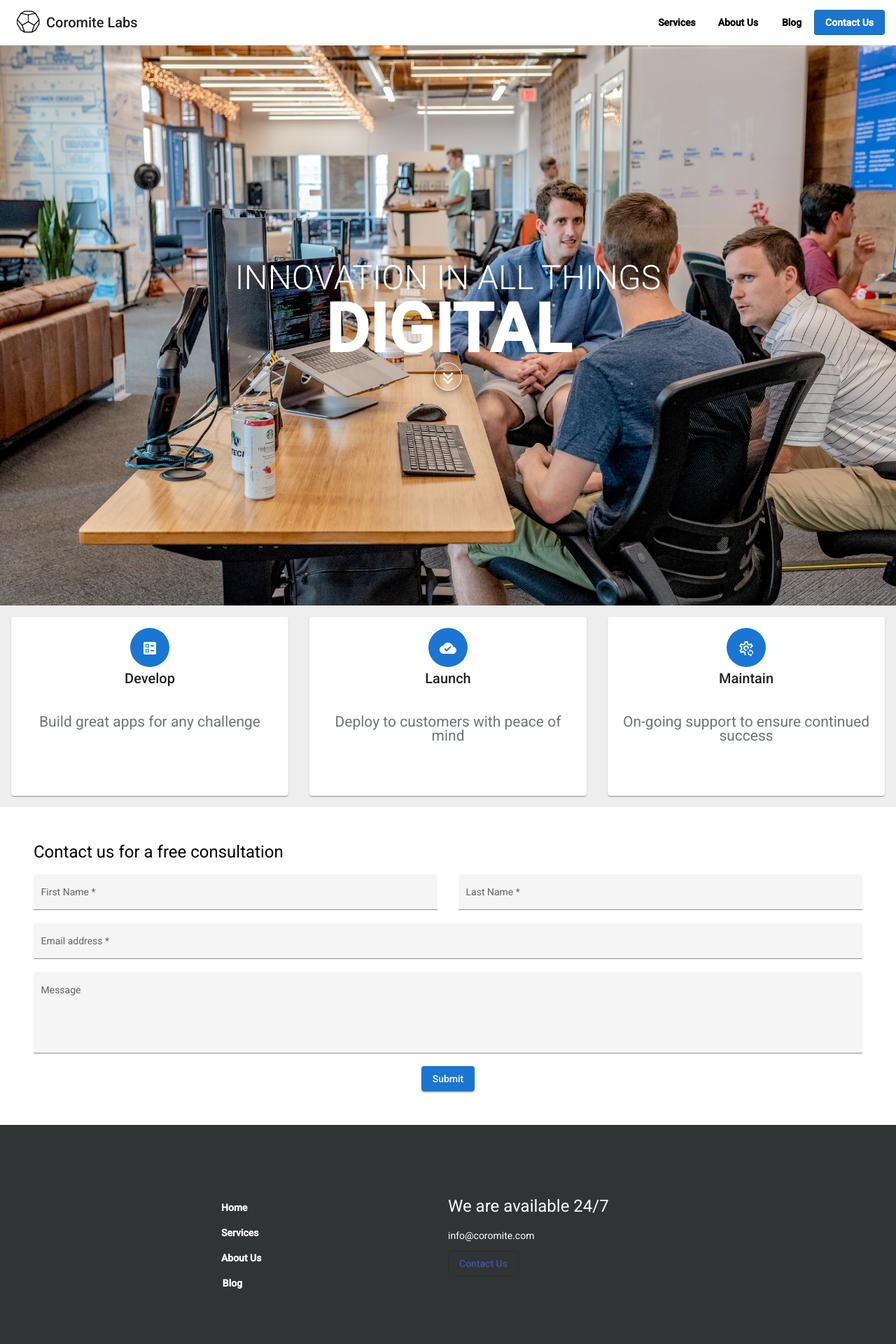
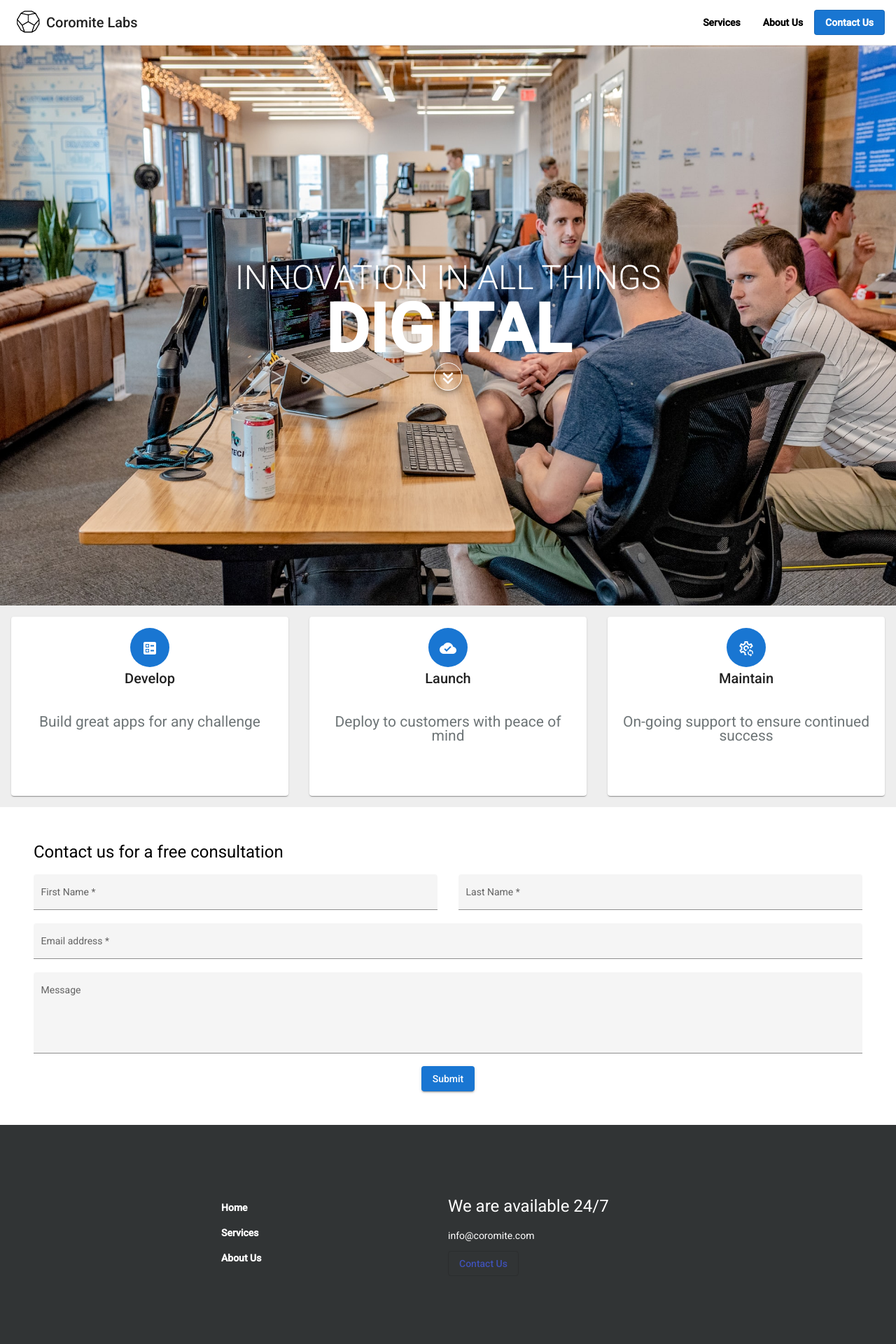
Before and after one commit to javier-munster/coromite-homepage, an Angular app: page / in a window 1280 px wide. Shown: the top 1920 px of the page at 70% size. Built offline with nearby package versions, Linux system fonts and the light colour scheme.

Commit message:
chg: commented out blog

```diff
--- a/src/app/components/footer/footer.component.html
+++ b/src/app/components/footer/footer.component.html
@@ -11,9 +11,9 @@
                 <div fxLayout="row">
                     <a mat-button routerLink="/about" tabindex="2" href="/about">About Us</a>
                 </div>
-                <div fxLayout="row">
+                <!-- <div fxLayout="row">
                     <a mat-button routerLink="/blog" tabindex="3" href="/">Blog</a>
-                </div>
+                </div> -->
             </div>
             <div fxFlex="50">
                 <h1>We are available 24/7</h1>
--- a/src/app/components/navbar/navbar.component.html
+++ b/src/app/components/navbar/navbar.component.html
@@ -6,7 +6,7 @@
         <div class="nav-right">
             <a mat-button routerLink="/" tabindex="0" fragment="services">Services</a>
             <a mat-button routerLink="/about" tabindex="1" href="/about">About Us</a>
-            <a mat-button routerLink="/blog" tabindex="2" href="/">Blog</a>
+            <!-- <a mat-button routerLink="/blog" tabindex="2" href="/">Blog</a> -->
             <a mat-stroked-button routerLink="/" tabindex="3" fragment="contact">Contact Us</a>
         </div>
     </mat-toolbar-row>
```
